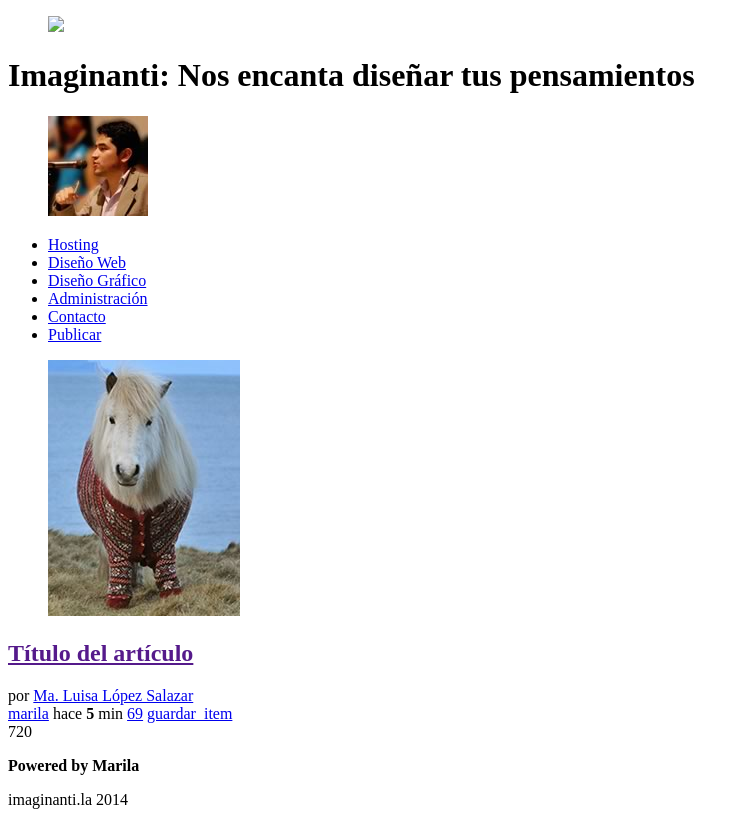
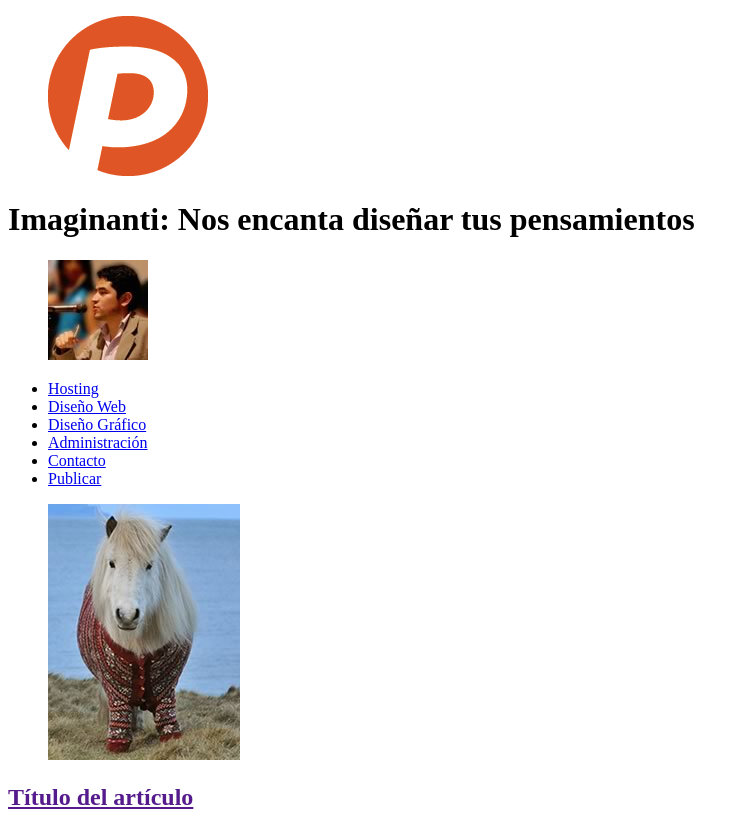
Before and after one commit to Marila1007/design_web, a plain HTML site: page index.html in a window 1280 px wide. Shown: the top 813 px of the page, without its empty margins (0-749 px from the left). Drawn offline with Linux system fonts and the light colour scheme.

Commit message:
Agregamos ruta correctas de imagenes

```diff
--- a/index.html
+++ b/index.html
@@ -7,8 +7,8 @@
 </head>
 <body>
 	<header>
-		<figure id="images/logo">
-			<img src="logo.png">
+		<figure id="logo">
+			<img src="images/logo.png">
 		</figure>
 		<h1>
 				Imaginanti: Nos encanta diseñar tus pensamientos
```
